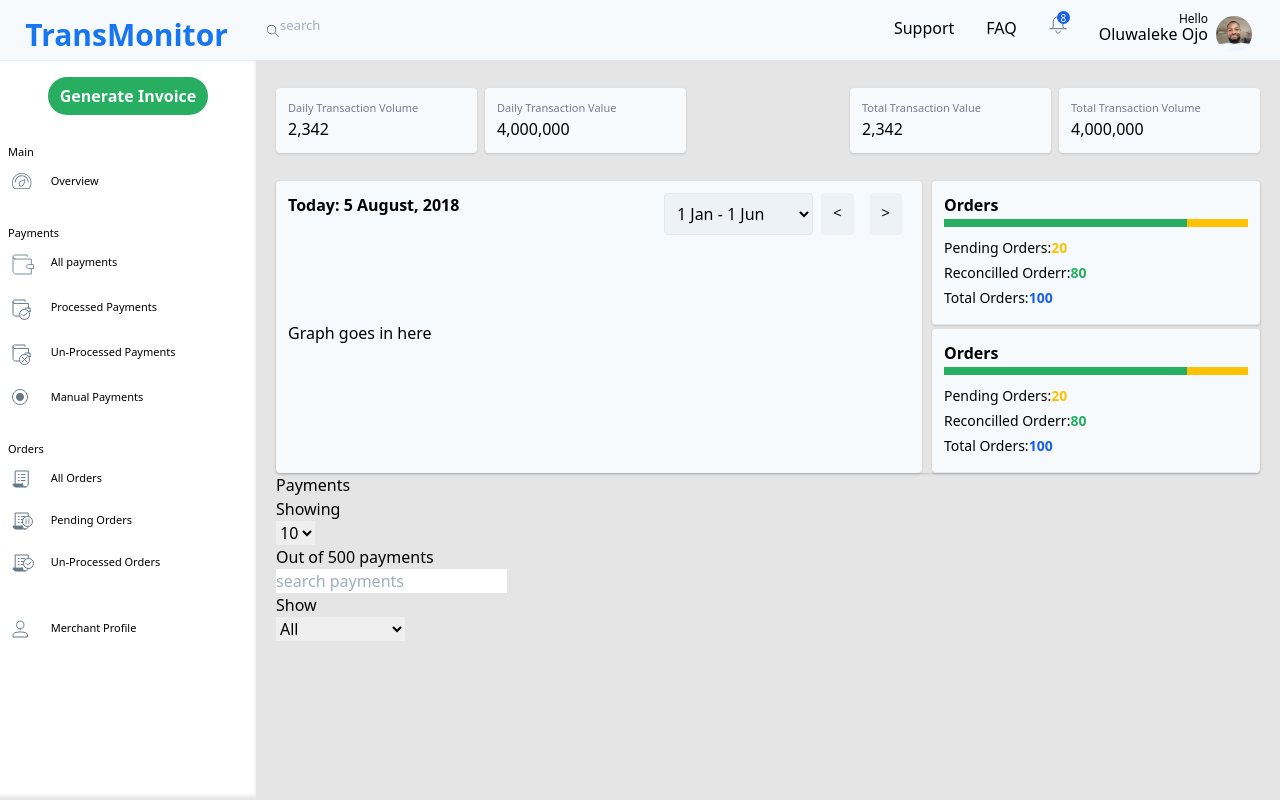
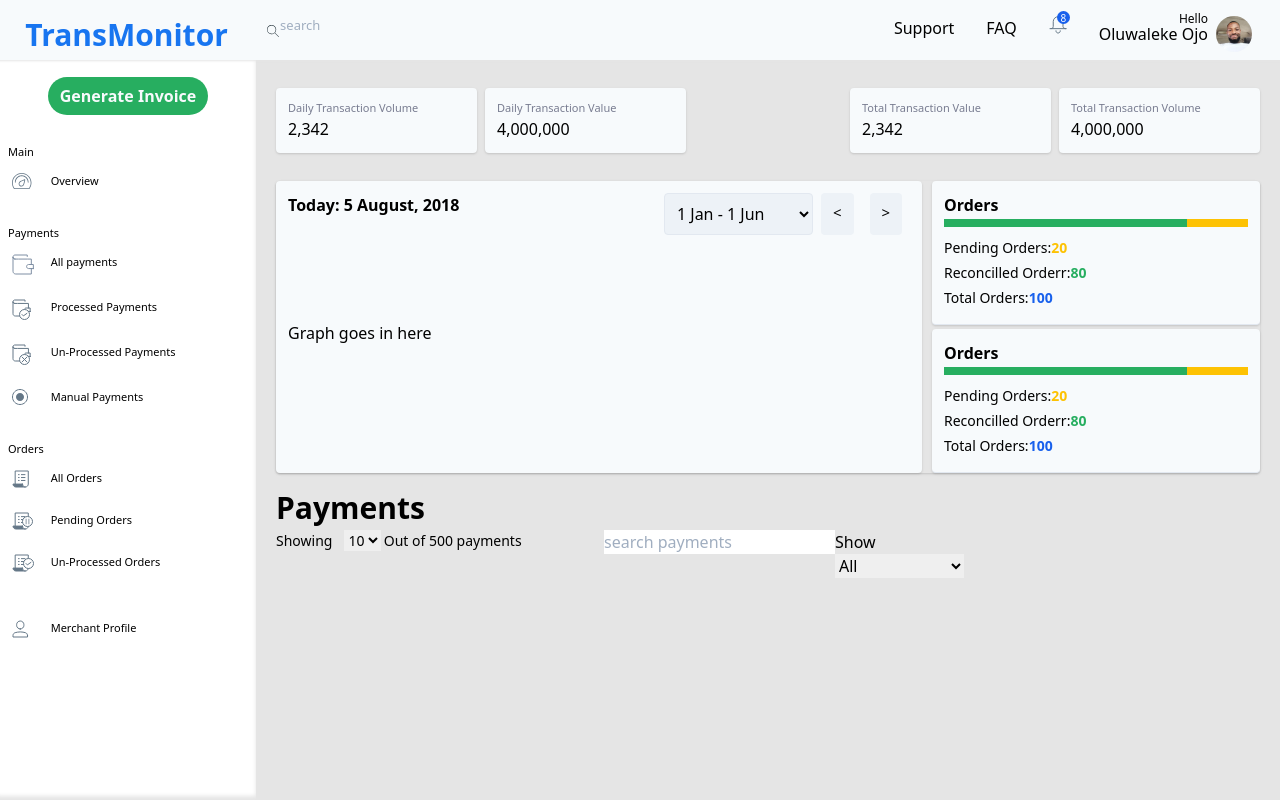
Before and after one commit to limistah/minttechtest, a Gatsby site: page / in a window 1280 px wide. Built offline with nearby package versions, Linux system fonts and the light colour scheme; Gatsby itself is replaced by a stand-in of ours.

Commit message:
showing controls styling

```diff
--- a/src/pages/index.css
+++ b/src/pages/index.css
@@ -1027,3 +1027,35 @@ info-box-value {
 .insight-info-text-green {
   color: #27ae60;
 }
+
+.payments-table {
+  margin-top: 0.75rem;
+  margin-bottom: 0.75rem;
+  width: 100%;
+}
+
+.payments-title {
+  font-size: 1.875rem;
+  font-weight: 700;
+  justify-content: space-between;
+}
+
+.payments-table-controls {
+  display: flex;
+  width: 100%;
+}
+
+.payments-table-control-showing {
+  width: 33.333333%;
+  display: flex;
+  text-align: left;
+  font-size: 14px;
+}
+
+.payments-table-control-showing-form {
+  width: 8.333333%;
+  margin-left: 0.75rem;
+  margin-right: 0.75rem;
+  display: block;
+  /* width: 20%; */
+}
--- a/src/styles/main.css
+++ b/src/styles/main.css
@@ -321,3 +321,24 @@ info-box-value {
 .insight-info-text-green {
   color: #27ae60;
 }
+
+.payments-table {
+  @apply my-3 w-full;
+}
+
+.payments-title {
+  @apply text-3xl font-bold justify-between;
+}
+
+.payments-table-controls {
+  @apply flex w-full;
+}
+
+.payments-table-control-showing {
+  @apply w-1/3 flex text-left;
+  font-size: 14px;
+}
+
+.payments-table-control-showing-form {
+  @apply w-1/12 mx-3 block;
+}
```
